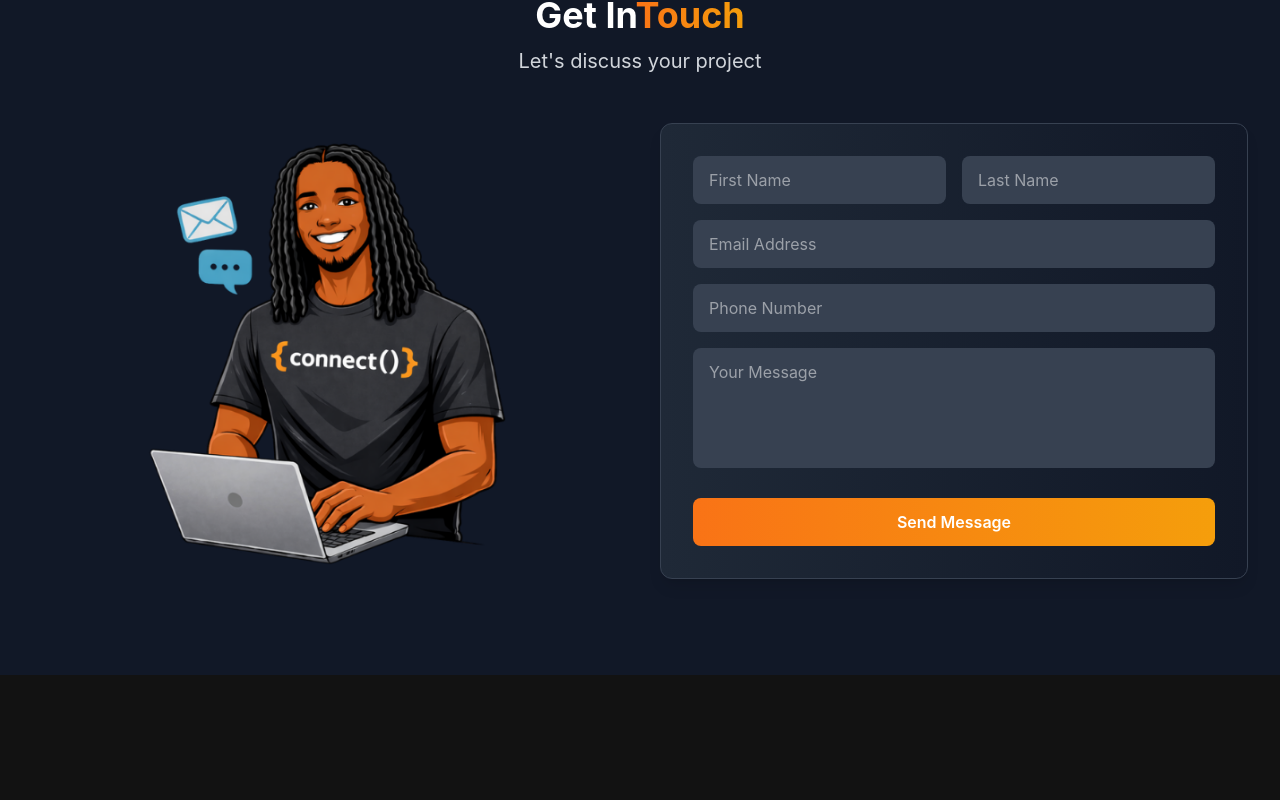
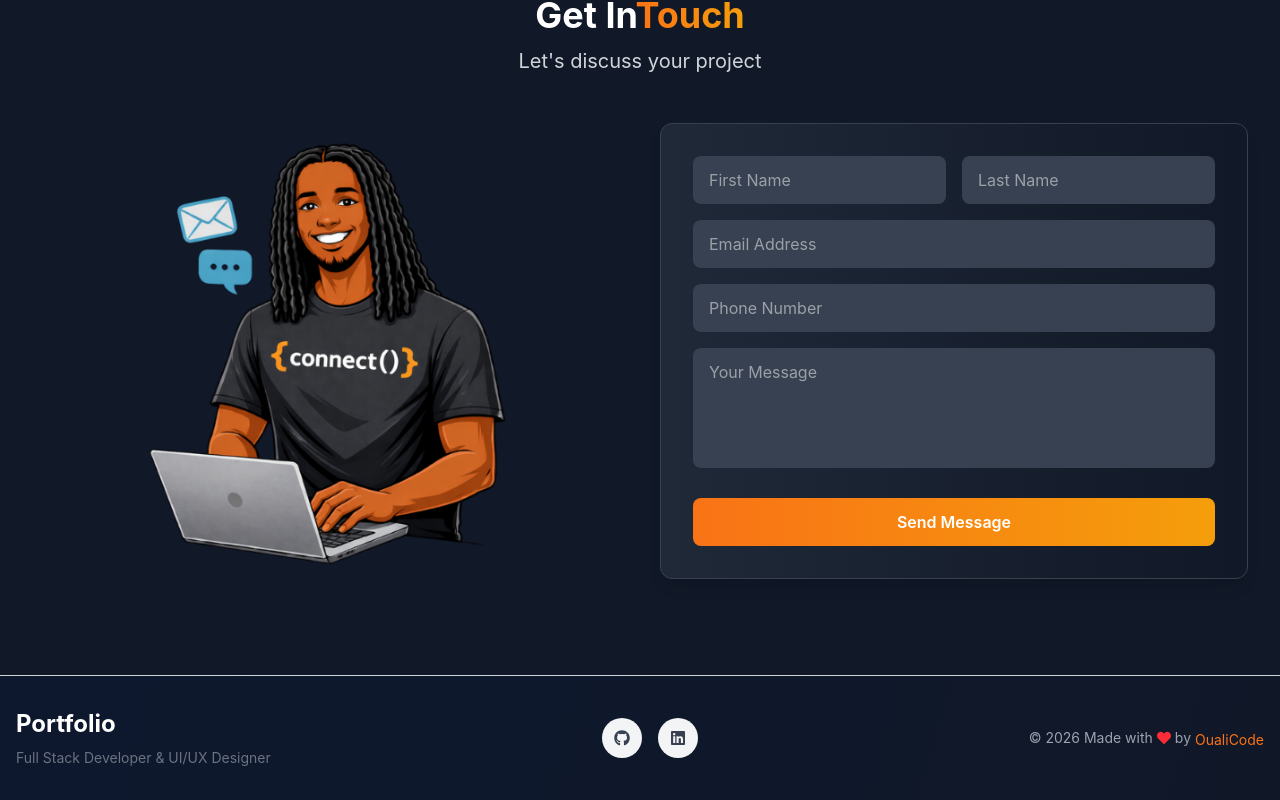
Before and after one commit to E-Albert/my-portfolio, a React (Vite) app: page / in a window 1280 px wide. Shown: the part 3470-4270 px from the top of the page. Before the commit the page ends 4145 px from the top, so only its background shows below. Built offline with nearby package versions, Linux system fonts and the light colour scheme.

Commit message:
Finished making footer with linked to external sites

```diff
--- a/src/App.jsx
+++ b/src/App.jsx
@@ -7,6 +7,7 @@ import About from "./components/About";
 import Skills from "./components/Skills";
 import Projects from "./components/Projects";
 import Contact from "./components/Contact";
+import Footer from "./components/Footer";
 
 function App() {
   const [darkMode, setDarkMode] = useState(true);
@@ -44,6 +45,7 @@ function App() {
       <Skills darkMode={darkMode} />
       <Projects darkMode={darkMode} />
       <Contact darkMode={darkMode} />
+      <Footer darkmode={darkMode} />
     </div>
   );
 }
--- /dev/null
+++ b/src/components/Footer.jsx
@@ -0,0 +1,67 @@
+import { FaGithub, FaLinkedin, FaHeart } from "react-icons/fa";
+
+const Footer = ({ darkMode }) => {
+
+    const currentYear = new Date().getFullYear();
+
+  return (
+    <footer
+      style={{
+        background: darkMode
+          ? "linear-linear(to bottom, #000000, #111827)"
+          : "linear-linear(to bottom, #f3f4f6, #e5e7eb)",
+        borderColor: darkMode ? "#374151" : "#d1d5db",
+      }}
+      className="border-t"
+    >
+      <div className="container mx-auto px-4 py-8">
+        <div className="flex flex-col md:flex-row justify-between items-center gap-6">
+          <div className="text-center md:text-left">
+            <h3 className="text-2xl font-bold mb-2 text-orange-500 dark:text-white">
+              Portfolio
+            </h3>
+
+            <p
+              className="text-sm"
+              style={{
+                color: darkMode ? "#9ca3af" : "#6b7280",
+              }}
+            >
+              Full Stack Developer & UI/UX Designer
+            </p>
+          </div>
+          <div className="flex gap-4">
+            <a
+              href="#"
+              className="w-10 h-10 rounded-full flex items-center justify-center hover:scale-110 transition-all
+    hover:bg-linear-to-r hover:from-orange-500 hover:to-amber-500 hover:text-white
+    bg-[#374151] dark:bg-[#f3f4f6]
+    text-white dark:text-[#374151]"
+            >
+              <FaGithub />
+            </a>
+            <a
+              href="#"
+              className="w-10 h-10 rounded-full flex items-center justify-center hover:scale-110 transition-all
+    hover:bg-linear-to-r hover:from-orange-500 hover:to-amber-500 hover:text-white
+    bg-[#374151] dark:bg-[#f3f4f6]
+    text-white dark:text-[#374151]"
+            >
+              <FaLinkedin />
+            </a>
+          </div>
+          <div className="text-center md:text-right">
+            <p className="text-sm flex items-center justify-end gap-1 text-[#6b7280] dark:text-[#9ca3af]">
+              © {currentYear} Made with
+              <FaHeart className="text-red-500" />
+              by
+              <span className="mt-1 text-[#f97316]">OualiCode</span>
+            </p>
+          </div>
+        </div>
+      </div>
+    </footer>
+  );
+}
+
+export default Footer
```
